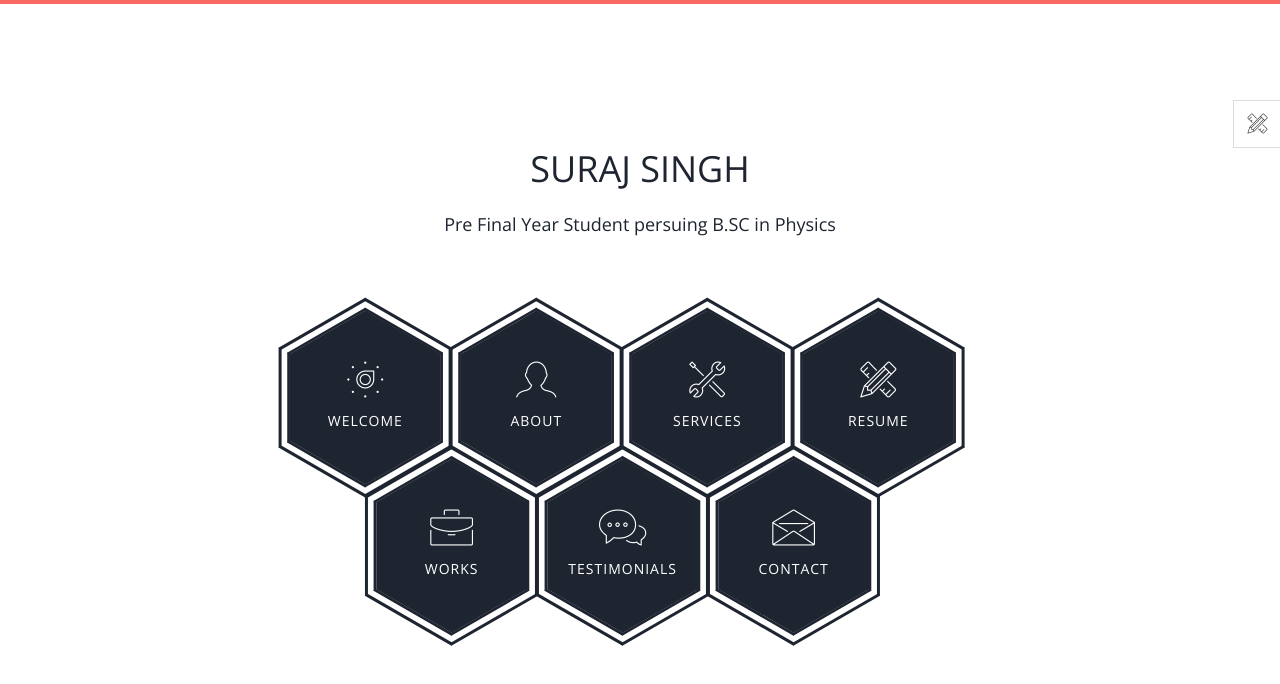
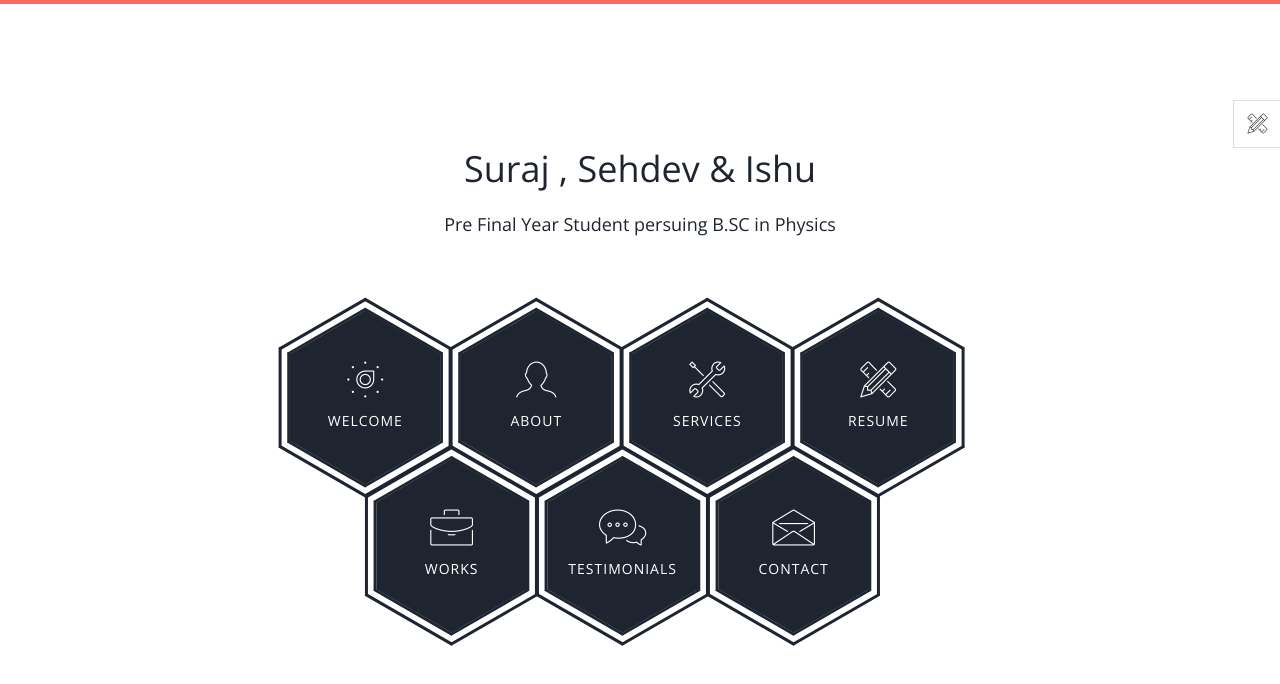
Before and after one commit to eliottstill/suraj_, a plain HTML site: page index.html in a window 1280 px wide. Drawn offline with nearby package versions, Linux system fonts and the light colour scheme; files whose address does not match are found by name.

Commit message:
index.html

```diff
--- a/index.html
+++ b/index.html
@@ -70,7 +70,7 @@
         <div class="row">
           <div class="col-xs-12 col-md-offset-1 col-md-10 col-lg-offset-2 col-lg-8">
             <div class="page-title home text-center">
-              <h1>SURAJ SINGH</h1>
+              <h1>Suraj , Sehdev & Ishu </h1>
               <p></p>
               <h4>Pre Final Year Student persuing B.SC in Physics</h4>
             </div>
```
